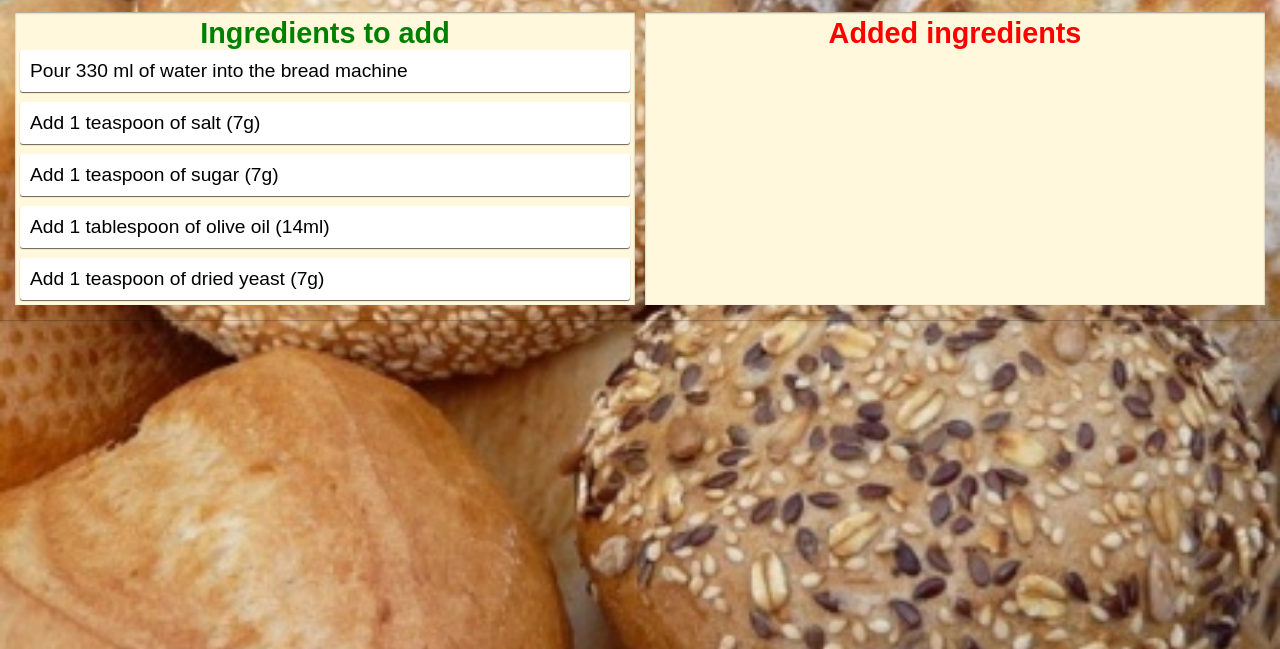
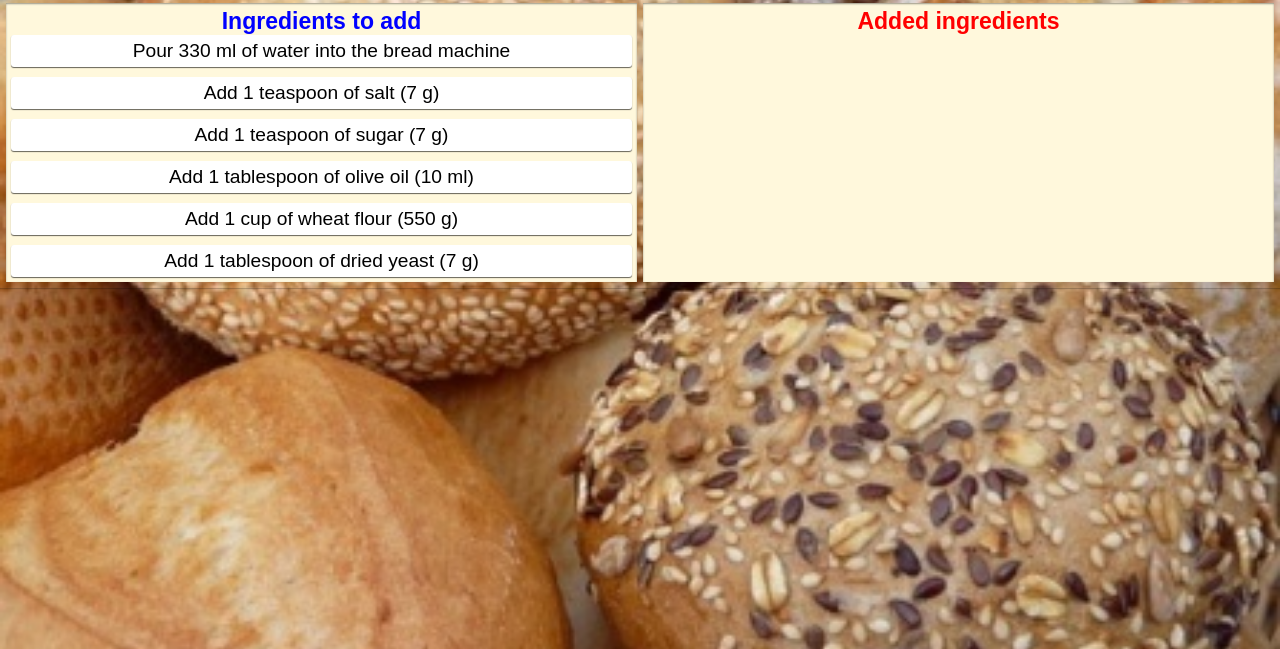
Before and after one commit to Cristiangorjeanul/Bread_recipe, a plain HTML site: page index.html in a window 1280 px wide. Shown: the part 151-800 px from the top of the page. Drawn offline with nearby package versions, Linux system fonts and the light colour scheme.

Commit message:
Change text and colors

```diff
--- a/css/style.css
+++ b/css/style.css
@@ -29,48 +29,51 @@ h1 {
 
 h2:nth-child(1) {
   color: yellow;
-  font-size: 1.7em;
+  font-size: 1.5em;
   font-weight: bold;
   margin-left: 0.5em;
 }
 
 h2:nth-child(2) {
   color: red;
-  font-size: 1.7em;
+  font-size: 1.5em;
   font-weight: bold;
   margin-left: 0.5em;
 }
 
 h3 {
-  color: black;
+  color: blue;
   font-size: 1.2em;
   text-align: center;
 }
 
-h4 {
-  color: green;
+.panel-left p {
+  color: blue;
   text-align: center;
-  font-size: 1.5em;
+  font-size: 1.2em;
+  font-weight: 700;
 }
 
-h5 {
+.panel-right p {
   color: red;
   text-align: center;
-  font-size: 1.5em;
+  font-size: 1.2em;
+  font-weight: 700;
 }
 
 .list-container {
   display: flex;
-  padding: 10px;
+  padding: 3px;
   box-shadow: 0 1px 1px rgba(0, 0, 0, 0.2);
 }
 
 .list-container .panel-left,
 .list-container .panel-right {
   font-size: 1.2em;
+  text-align: center;
   background: cornsilk;
   width: 50%;
-  margin: 5px;
+  margin: 3px;
   min-height: 230px;
   padding: 5px;
   box-shadow: inset 0 1px 2px rgba(0, 0, 0, 0.4);
@@ -83,7 +86,7 @@ h5 {
 }
 
 .list-container .list-element {
-  padding: 10px;
+  padding: 5px;
   border-radius: 3px;
   background: #fff;
   box-shadow: 0 1px 1px rgba(0, 0, 0, 0.6);
--- a/index.html
+++ b/index.html
@@ -27,18 +27,19 @@
     </section>
     <section class="list-container">
         <div class="panel-left">
-            <h4>Ingredients to add</h4>
+            <p>Ingredients to add</p>
             <ul class="list list-left">
                 <li class="list-element">Pour 330 ml of water into the bread machine</li>
-                <li class="list-element">Add 1 teaspoon of salt (7g)</li>
-                <li class="list-element">Add 1 teaspoon of sugar (7g)</li>
-                <li class="list-element">Add 1 tablespoon of olive oil (14ml)</li>
-                <li class="list-element">Add 1 teaspoon of dried yeast (7g)</li>
+                <li class="list-element">Add 1 teaspoon of salt (7 g)</li>
+                <li class="list-element">Add 1 teaspoon of sugar (7 g)</li>
+                <li class="list-element">Add 1 tablespoon of olive oil (10 ml)</li>
+                <li class="list-element">Add 1 cup of wheat flour (550 g)</li>
+                <li class="list-element">Add 1 tablespoon of dried yeast (7 g)</li>
             </ul>
         </div>
 
         <div class="panel-right">
-            <h5>Added ingredients</h5>
+            <p>Added ingredients</p>
             <ul class="list list-right">
                 <!-- Right column -->
             </ul>
```
